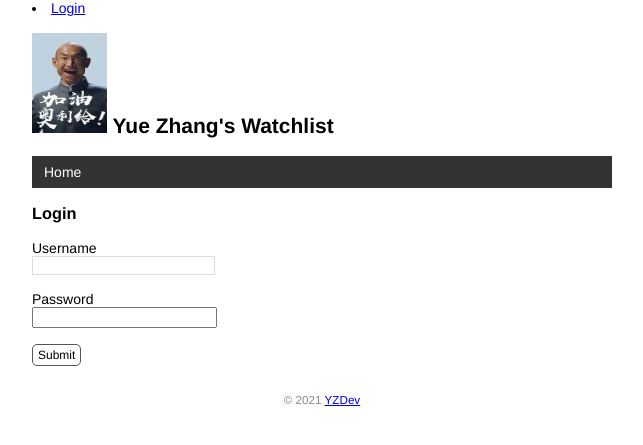
After one commit to zhangyue66/AutomationWebServer, a Flask app: page /login in a window 1280 px wide. The commit adds this page. Shown: the top 445 px of the page, without its empty margins (318-961 px from the left). Run offline with Flask 2, Linux system fonts and the light colour scheme; data comes from the database, SQL or seed files in the repository; both versions use the stored data as it was after the commit.

Commit message:
Section 10

```diff
--- a/app.py
+++ b/app.py
@@ -1,6 +1,10 @@
 from flask import Flask, render_template, request, url_for, flash, redirect
 from flask_sqlalchemy import SQLAlchemy
 import click
+
+from werkzeug.security import generate_password_hash, check_password_hash
+
+from flask_login import LoginManager, UserMixin, login_user, login_required, logout_user, current_user
 
 import os
 import sys
@@ -18,10 +22,26 @@ app.config["SQLALCHEMY_TRACK_MODIFICATIONS"] = False # shutdown the monitor for
 
 db = SQLAlchemy(app)
 
+login_manager = LoginManager(app)
+login_manager.login_view = 'login'
+#login_manager.login_message  error message for wrong login
 
-class User(db.Model):
+@login_manager.user_loader
+def load_user(user_id):
+    user = User.query.get(int(user_id))
+    return user
+
+class User(db.Model,UserMixin):
     id = db.Column(db.Integer,primary_key=True)
     name = db.Column(db.String(20))
+    username = db.Column(db.String(20))
+    password_hash = db.Column(db.String(128))
+
+    def set_password(self,password):
+        self.password_hash = generate_password_hash(password)
+
+    def validate_password(self,password):
+        return check_password_hash(self.password_hash,password)
 
 class Movie(db.Model):
     id = db.Column(db.Integer,primary_key=True)
@@ -63,12 +83,34 @@ def forge():
     db.session.commit()
     click.echo("Done.")
 
+@app.cli.command()
+@click.option('--username', prompt=True, help='The username used to login.')
+@click.option('--password', prompt=True, hide_input=True, confirmation_prompt=True, help='The password used to login.')
+def admin(username, password):
+    """Create user."""
+    db.create_all()
+
+    user = User.query.first()
+    if user is not None:
+        click.echo('Updating user...')
+        user.username = username
+        user.set_password(password)
+    else:
+        click.echo('Creating user...')
+        user = User(username=username, name='Admin')
+        user.set_password(password)
+        db.session.add(user)
+
+    db.session.commit()
+    click.echo('User Creation Done.')
 
 
 @app.route('/',methods=["GET","POST"])
 def index():
     #print(request.method)
     if request.method == "POST":
+        if not current_user.is_authenticated:
+            return redirect((url_for("index")))
         title = request.form.get("title")
         year = request.form.get("year")
 
@@ -98,6 +140,7 @@ def inject_user():
     return dict(user=user) # return {'user': user}
 
 @app.route('/movie/edit/<int:movie_id>', methods=['GET', 'POST'])
+@login_required
 def edit(movie_id):
     movie = Movie.query.get_or_404(movie_id)
 
@@ -118,6 +161,7 @@ def edit(movie_id):
     return render_template('edit.html', movie=movie)
 
 @app.route('/movie/delete/<int:movie_id>', methods=['POST'])  # 限定只接受 POST 请求
+@login_required
 def delete(movie_id):
     movie = Movie.query.get_or_404(movie_id)  # 获取电影记录
     db.session.delete(movie)  # 删除对应的记录
@@ -125,5 +169,55 @@ def delete(movie_id):
     flash('Item deleted.')
     return redirect(url_for('index'))  # 重定向回主页
 
+@app.route('/login', methods=['GET', 'POST'])
+def login():
+    if request.method == 'POST':
+        username = request.form['username']
+        password = request.form['password']
+
+        if not username or not password:
+            flash('Invalid input.')
+            return redirect(url_for('login'))
+
+        user = User.query.first()
+        # 验证用户名和密码是否一致
+        if username == user.username and user.validate_password(password):
+            login_user(user)  # 登入用户
+            flash('Login success.')
+            return redirect(url_for('index'))  # 重定向到主页
+
+        flash('Invalid username or password.')  # 如果验证失败，显示错误消息
+        return redirect(url_for('login'))  # 重定向回登录页面
+
+    return render_template('login.html')
+
+@app.route('/logout')
+@login_required  # 用于视图保护，后面会详细介绍
+def logout():
+    logout_user()  # 登出用户
+    flash('Goodbye.')
+    return redirect(url_for('index'))  # 重定向回首页
+
+@app.route('/settings', methods=['GET', 'POST'])
+@login_required
+def settings():
+    if request.method == 'POST':
+        name = request.form['name']
+
+        if not name or len(name) > 20:
+            flash('Invalid input.')
+            return redirect(url_for('settings'))
+
+        current_user.name = name
+        # current_user 会返回当前登录用户的数据库记录对象
+        # 等同于下面的用法
+        # user = User.query.first()
+        # user.name = name
+        db.session.commit()
+        flash('Settings updated.')
+        return redirect(url_for('index'))
+
+    return render_template('settings.html')
+
 if __name__ == "__main__":
     app.run()
--- a/templates/base.html
+++ b/templates/base.html
@@ -10,6 +10,12 @@
     {% endblock %}
 </head>
 <body>
+{% if current_user.is_authenticated %}
+<li><a href="{{ url_for('settings') }}">Settings</a></li>
+<li><a href="{{ url_for('logout') }}">Logout</a></li>
+{% else %}
+<li><a href="{{ url_for('login') }}">Login</a></li>
+{% endif %}
 {% for message in get_flashed_messages() %}
     <div class="alert">{{ message }}</div>
 {% endfor %}
--- a/templates/index.html
+++ b/templates/index.html
@@ -2,20 +2,24 @@
 
 {% block content %}
 <p>{{ movies|length }} Titles</p>
+{% if current_user.is_authenticated %}
 <form method="post">
     Name <input type="text" name="title" autocomplete="off" required>
     Year <input type="text" name="year" autocomplete="off" required>
     <input class="btn" type="submit" name="submit" value="Add">
 </form>
+{% endif %}
 <ul class="movie-list">
   {% for movie in movies %}
   <li>{{ movie.title }} - {{ movie.year }}
     <span class="float-right">
             <a class="btn" href="{{ url_for('edit', movie_id=movie.id) }}">Edit</a>
             <a class="imdb" href="https://www.imdb.com/find?q={{ movie.title }}" target="_blank" title="Find this movie on IMDb">IMDb</a>
+        {% if current_user.is_authenticated %}
             <form class="inline-form" method="post" action="{{ url_for('delete', movie_id=movie.id) }}">
                 <input class="btn" type="submit" name="delete" value="Delete" onclick="return confirm('Are you sure?')">
             </form>
+        {% endif %}
     </span>
 
 
--- /dev/null
+++ b/templates/login.html
@@ -0,0 +1,13 @@
+{% extends 'base.html' %}
+
+{% block content %}
+<h3>Login</h3>
+<form method="post">
+    Username<br>
+    <input type="text" name="username" required><br><br>
+    Password<br>
+    <!-- 密码输入框的 type 属性使用 password，会将输入值显示为圆点 -->
+    <input type="password" name="password" required><br><br>
+    <input class="btn" type="submit" name="submit" value="Submit">
+</form>
+{% endblock %}
```
Also changed, not shown: templates/settings.html (added, +9 -0 lines), data.db, read.py (line endings or trailing spaces).
